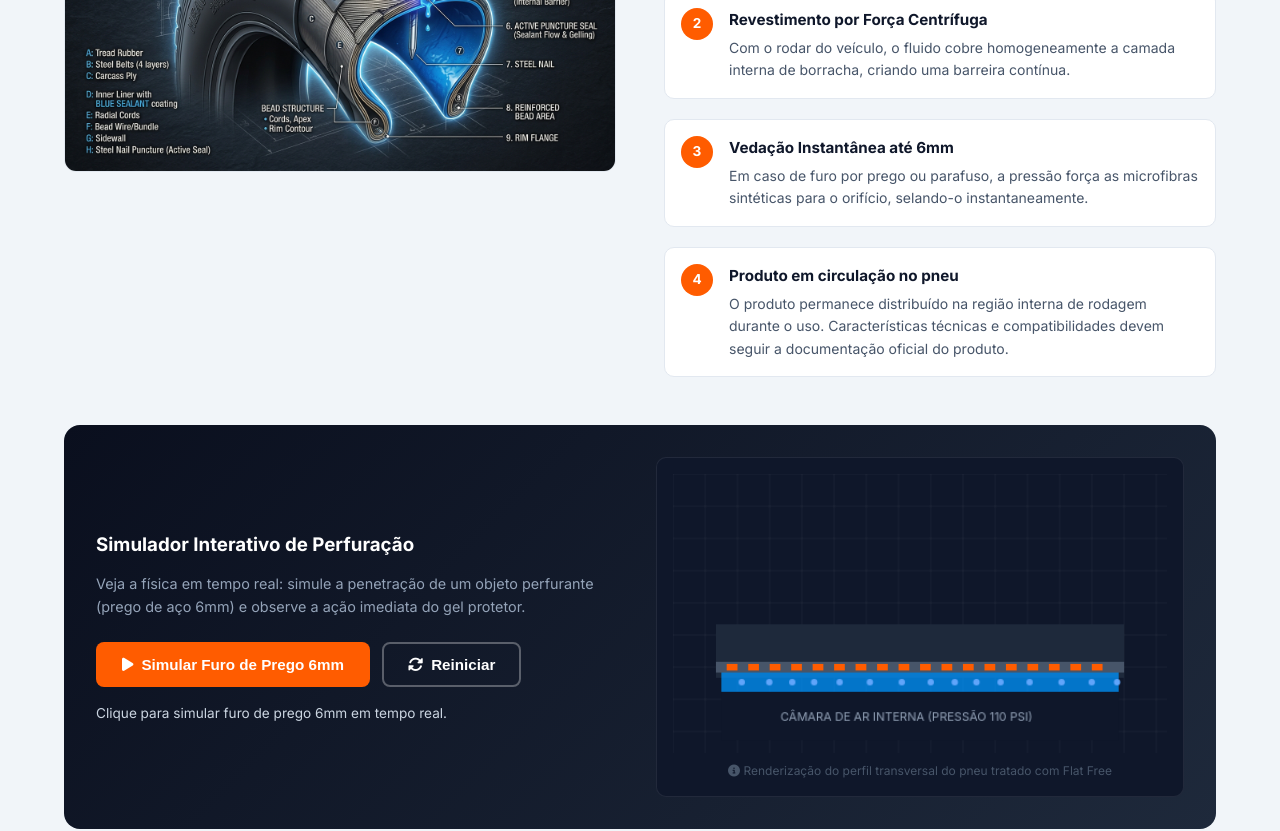
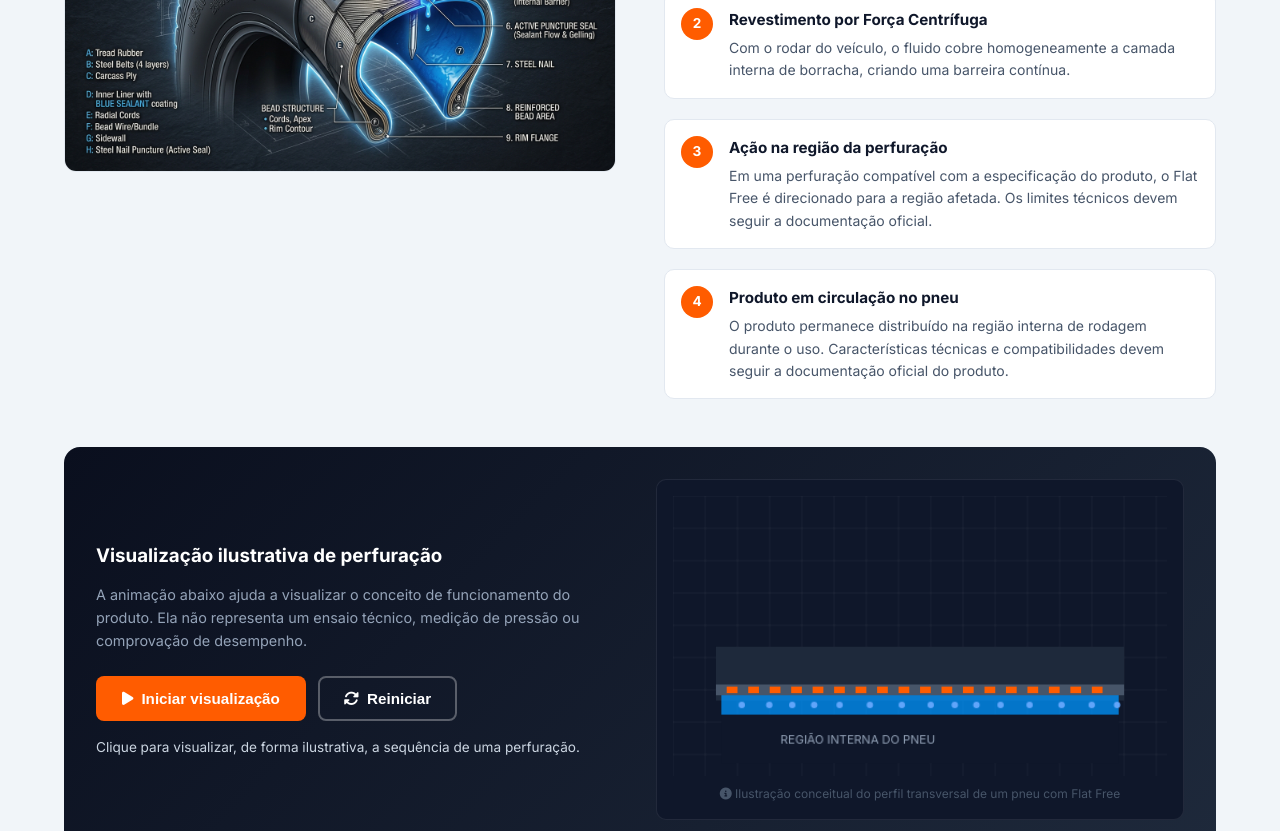
Before and after one commit to vicgouveia-cloud/flat-free-brasil, a Next.js app: page / in a window 1280 px wide. Shown: the part 2380-3211 px from the top of the page. Built offline with nearby package versions, Linux system fonts and the light colour scheme.

Commit message:
refactor(home): make puncture visual illustrative

```diff
--- a/app/page.tsx
+++ b/app/page.tsx
@@ -15,7 +15,7 @@ export default function HomePage() {
   const animRef = useRef<number>(0)
   const nailYRef = useRef(-40)
   const sealantPulseRef = useRef(0)
-  const [simStatus, setSimStatus] = useState('Clique para simular furo de prego 6mm em tempo real.')
+  const [simStatus, setSimStatus] = useState('Clique para visualizar, de forma ilustrativa, a sequência de uma perfuração.')
 
   const drawCanvas = useCallback(() => {
     const canvas = canvasRef.current
@@ -40,7 +40,7 @@ export default function HomePage() {
     // Air chamber
     ctx.fillStyle = '#0f172a'; ctx.fillRect(45,203,w-90,45)
     ctx.fillStyle = '#94a3b8'; ctx.font = '11px Inter'
-    ctx.fillText('CÂMARA DE AR INTERNA (PRESSÃO 110 PSI)',100,230)
+    ctx.fillText('REGIÃO INTERNA DO PNEU',100,230)
     // Particles
     ctx.fillStyle = '#60a5fa'
     for (let i = 0; i < 15; i++) {
@@ -65,7 +65,7 @@ export default function HomePage() {
         const r = Math.min(18, 8 + Math.sin(sealantPulseRef.current)*4)
         ctx.fillStyle = '#009668'; ctx.beginPath(); ctx.arc(nailX,175,r,0,Math.PI*2); ctx.fill()
         ctx.fillStyle = '#34d399'; ctx.font = 'bold 12px Inter'
-        ctx.fillText('✓ VEDAÇÃO COMPACTA 6MM ATIVA',nailX-100,110)
+        ctx.fillText('REPRESENTAÇÃO DA VEDAÇÃO',nailX-100,110)
       }
     }
   }, [])
@@ -75,10 +75,10 @@ export default function HomePage() {
       nailYRef.current += 4
       if (nailYRef.current >= 95) {
         simStateRef.current = 'sealing'
-        setSimStatus('Selante Reagindo: Fibras e micro-polímeros fluindo para a perfuração...')
+        setSimStatus('Representação ilustrativa: produto direcionado para a região da perfuração...')
         setTimeout(() => {
           simStateRef.current = 'sealed'
-          setSimStatus('✓ Perfuração Vedada Instantaneamente! Pressão mantida em 110 PSI.')
+          setSimStatus('Sequência ilustrativa concluída. Consulte a especificação técnica para limites de aplicação e desempenho.')
         }, 1200)
       }
     }
@@ -95,7 +95,7 @@ export default function HomePage() {
     if (simStateRef.current !== 'idle') return
     simStateRef.current = 'puncturing'
     nailYRef.current = 0
-    setSimStatus('Perfurando pneu com prego de aço 6mm...')
+    setSimStatus('Representando a entrada de um objeto perfurante...')
     cancelAnimationFrame(animRef.current)
     animate()
   }
@@ -242,7 +242,7 @@ export default function HomePage() {
         <section id="tecnologia" className="section tech-section" style={{ background: 'var(--bg-surface-elevated)' }}>
           <div className="container">
             <div className="section-header">
-              <span className="section-tag">Ação Polimérica em Tempo Real</span>
+              <span className="section-tag">Como o produto atua</span>
               <h2 className="section-title">Como Funciona a Tecnologia Flat Free</h2>
               <p className="section-description">O selante é aplicado diretamente pela válvula do pneu. Através da força centrífuga, cria uma película protetora uniforme na área interna da banda de rodagem.</p>
             </div>
@@ -254,7 +254,7 @@ export default function HomePage() {
                 {[
                   { n: 1, title: 'Aplicação Direta sem Desmontar', desc: 'Injetado pela válvula com o pneu montado na roda. Rápido, sem necessidade de parar a oficina por longos períodos.' },
                   { n: 2, title: 'Revestimento por Força Centrífuga', desc: 'Com o rodar do veículo, o fluido cobre homogeneamente a camada interna de borracha, criando uma barreira contínua.' },
-                  { n: 3, title: 'Vedação Instantânea até 6mm', desc: 'Em caso de furo por prego ou parafuso, a pressão força as microfibras sintéticas para o orifício, selando-o instantaneamente.' },
+                  { n: 3, title: 'Ação na região da perfuração', desc: 'Em uma perfuração compatível com a especificação do produto, o Flat Free é direcionado para a região afetada. Os limites técnicos devem seguir a documentação oficial.' },
                   { n: 4, title: 'Produto em circulação no pneu', desc: 'O produto permanece distribuído na região interna de rodagem durante o uso. Características técnicas e compatibilidades devem seguir a documentação oficial do produto.' },
                 ].map(step => (
                   <div key={step.n} style={{ display: 'flex', gap: '1rem', padding: '1rem', background: 'var(--bg-surface)', borderRadius: '10px', border: '1px solid var(--border-color)' }}>
@@ -268,17 +268,17 @@ export default function HomePage() {
             {/* Simulator */}
             <div style={{ background: 'linear-gradient(135deg, #0a0f1e, #1e293b)', borderRadius: '16px', padding: '2rem', display: 'grid', gridTemplateColumns: '1fr 1fr', gap: '2rem', alignItems: 'center' }}>
               <div>
-                <h3 style={{ color: '#fff', fontWeight: 800, marginBottom: '0.75rem' }}>Simulador Interativo de Perfuração</h3>
-                <p style={{ color: '#94a3b8', marginBottom: '1.5rem', fontSize: '0.9rem' }}>Veja a física em tempo real: simule a penetração de um objeto perfurante (prego de aço 6mm) e observe a ação imediata do gel protetor.</p>
+                <h3 style={{ color: '#fff', fontWeight: 800, marginBottom: '0.75rem' }}>Visualização ilustrativa de perfuração</h3>
+                <p style={{ color: '#94a3b8', marginBottom: '1.5rem', fontSize: '0.9rem' }}>A animação abaixo ajuda a visualizar o conceito de funcionamento do produto. Ela não representa um ensaio técnico, medição de pressão ou comprovação de desempenho.</p>
                 <div style={{ display: 'flex', gap: '0.75rem', marginBottom: '1rem' }}>
-                  <button className="btn btn-primary" onClick={startSim}><i className="fas fa-play" /> Simular Furo de Prego 6mm</button>
+                  <button className="btn btn-primary" onClick={startSim}><i className="fas fa-play" /> Iniciar visualização</button>
                   <button className="btn btn-outline" onClick={resetSim} style={{ color: '#fff', borderColor: 'rgba(255,255,255,0.3)' }}><i className="fas fa-rotate" /> Reiniciar</button>
                 </div>
                 <p style={{ color: '#cbd5e1', fontSize: '0.85rem' }}>{simStatus}</p>
               </div>
               <div style={{ background: '#0f172a', borderRadius: '10px', padding: '1rem', border: '1px solid rgba(255,255,255,0.08)' }}>
                 <canvas ref={canvasRef} width={460} height={260} style={{ width: '100%', display: 'block' }} />
-                <p style={{ textAlign: 'center', fontSize: '0.75rem', color: '#475569', marginTop: '0.5rem' }}><i className="fas fa-info-circle" /> Renderização do perfil transversal do pneu tratado com Flat Free</p>
+                <p style={{ textAlign: 'center', fontSize: '0.75rem', color: '#475569', marginTop: '0.5rem' }}><i className="fas fa-info-circle" /> Ilustração conceitual do perfil transversal de um pneu com Flat Free</p>
               </div>
             </div>
           </div>
```
